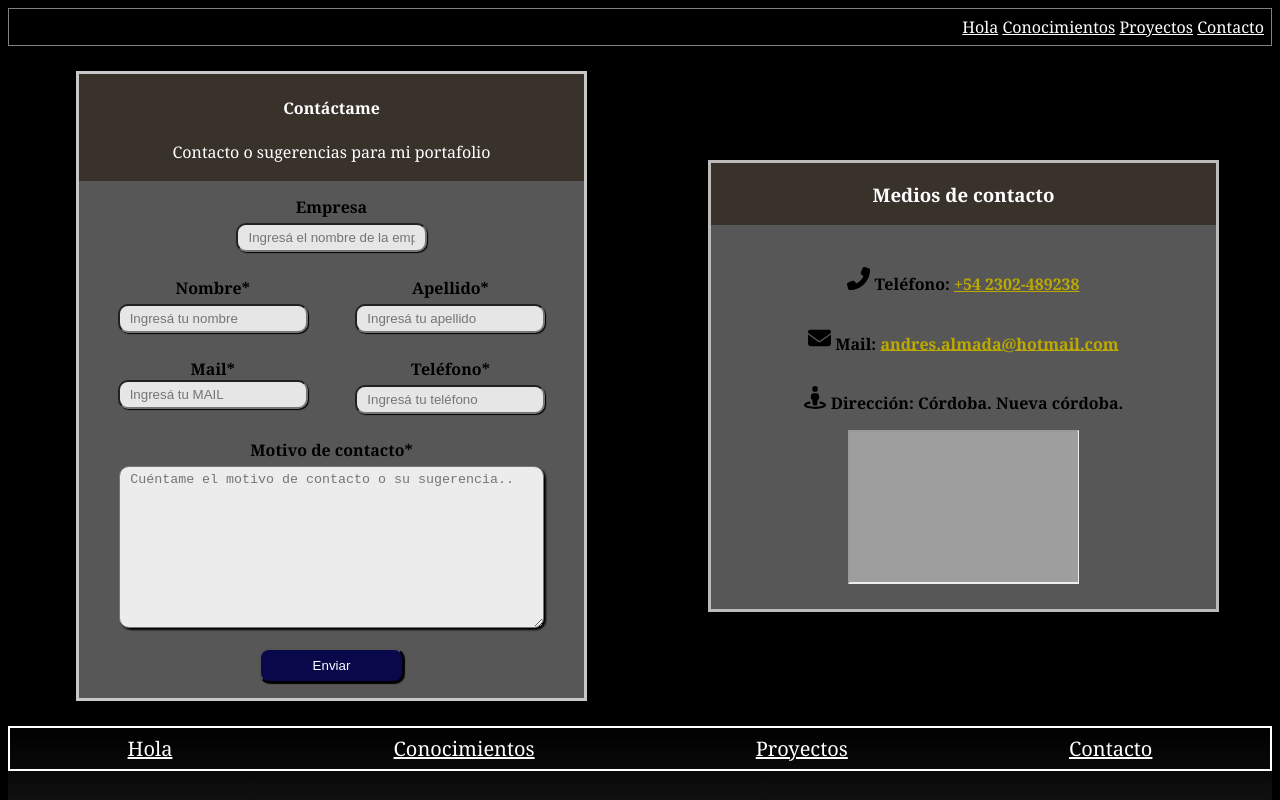
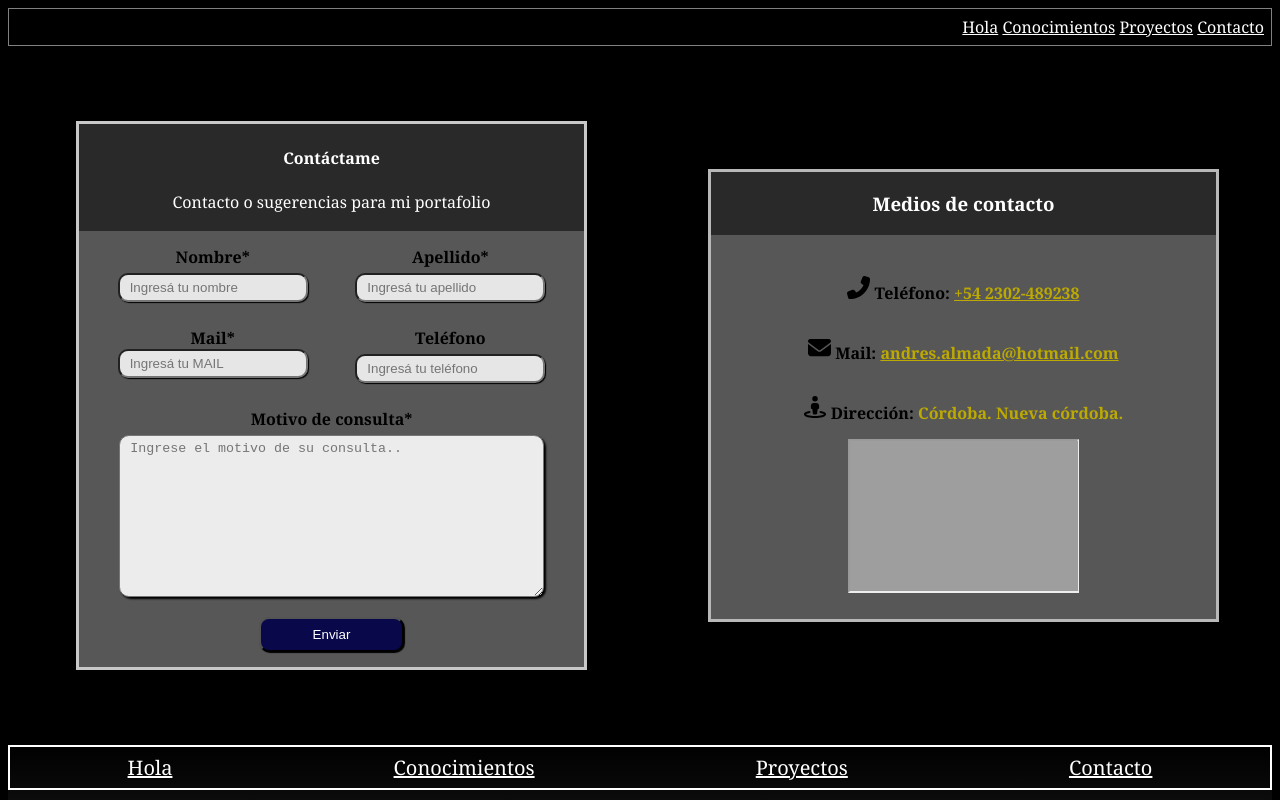
Before and after one commit to AndresAlmada/portafolio, a plain HTML site: page contacto.html in a window 1280 px wide. Shown: the top 800 px of the page. Drawn offline with Linux system fonts and the light colour scheme; grey boxes are pictures that could not be loaded.

Commit message:
cambie algo de contacto

```diff
--- a/contacto.html
+++ b/contacto.html
@@ -39,8 +39,8 @@
     </header>
 
     <main>
-        <section id="seccion-contacto">
-
+        <section>
+            <div id="seccion-contacto">
                 <div class="texto-breve">
                     <div class="contactame">
                         <h4>Contáctame</h4>
@@ -48,13 +48,6 @@
                     </div>
                     <section class="formulario">
                         <form action="register" method="post">
-                        <div class="empresa-y-cuit">
-                            <div class="empresaa">
-                                <label for="empresa">Empresa</label>
-                                <input type="text" name="empresa" placeholder="Ingresá el nombre de la empresa">
-                            </div>
-
-                        </div>
 
                             <div class="nombre-y-apellido">
                                 <div class="nombree">
@@ -72,14 +65,14 @@
                                     <input type="email" name="mail"required placeholder="Ingresá tu MAIL">
                                 </div>
                                 <div class="telefonoo">
-                                <label for="tel">Teléfono*</label>
-                                <input type="tel" name="tel"required placeholder="Ingresá tu teléfono">
+                                    <label for="tel">Teléfono</label>
+                                    <input type="tel" name="tel" placeholder="Ingresá tu teléfono">
                                 </div>
                             </div>
 
                             <div class="motivo-de-contacto">
-                            <label for="motivo-de-contactoo">Motivo de contacto*</label>
-                            <textarea name="motivo-de-contactoo" id="" cols="100" rows="10"required placeholder="Cuéntame el motivo de contacto o su sugerencia.."></textarea>
+                                <label for="motivo-de-contactoo">Motivo de consulta*</label>
+                                <textarea name="motivo-de-contactoo" id="" cols="100" rows="10"required placeholder="Ingrese el motivo de su consulta.."></textarea>
                             </div>
 
                             <div class="boton">
@@ -95,8 +88,9 @@
                         <!-- <h4>Redes de contacto</h4> -->
                         <p><img class="iconos-de-contacto" src="./phone-flip-solid.svg" alt=""> Teléfono:  <a href="tel:+34678567876">+54 2302-489238</a> </p>
                         <p><img class="iconos-de-contacto" src="./envelope-solid.svg" alt=""> Mail: <a href="mailto:andres.almada@hotmail.com"> andres.almada@hotmail.com</a></p>
-                    <p><img class="iconos-de-contacto" src="./street-view-solid.svg" alt=""> Dirección: Córdoba. Nueva córdoba.</p> <iframe src="https://www.google.com/maps/d/embed?mid=1g62aq0Bp8PIqQQEsxnPkON86uWU&hl=en_US&ehbc=2E312F" width="50%" height="25%"></iframe>
+                        <p><img class="iconos-de-contacto" src="./street-view-solid.svg" alt=""> Dirección: <span id="direction"> Córdoba. Nueva córdoba.</span></p> <iframe src="https://www.google.com/maps/d/embed?mid=1g62aq0Bp8PIqQQEsxnPkON86uWU&hl=en_US&ehbc=2E312F" width="50%" height="25%"></iframe>
 
+                    </div>
                 </div>
             </div>
         </section>
--- a/style-form.css
+++ b/style-form.css
@@ -20,19 +20,6 @@ input {
     box-shadow: 1px 1px 1px rgb(0, 0, 0);
 }
 
-.empresa-y-cuit  {
-    display: flex;
-    justify-content: space-around;
-    /* border: 3px solid rgb(12, 53, 175); */
-    margin: 1%;
-    padding: 2%;
-}
-
-.empresaa {
-    display: flex;
-    flex-direction: column;
-    width: 40%;
-}
 
 .nombre-y-apellido {
     display: flex;
@@ -116,7 +103,7 @@ textarea {
 }
 
 .contactame {
-    background-color: rgb(56, 50, 43);
+    background-color: rgb(41, 41, 41);
     padding: 2px;
     color: white;
 }
--- a/styles.css
+++ b/styles.css
@@ -322,11 +322,13 @@ h2 {
     background-color: rgb(0, 0, 0);
     width: 100%;
     height: auto;
+    margin: 50px 0px 50px 0px;
 
     display: flex;
     justify-content: space-around;
     align-items: center;
     text-align: center;
+
 }
 
 
@@ -339,7 +341,7 @@ h2 {
 
 .redes-y-contacto {
     width: 40%;
-    background-color: rgb(56, 50, 43);
+    background-color: rgb(41, 41, 41);
     margin: 10px;
     color: white;
     border: 3px solid rgba(255, 255, 255, 0.671);
@@ -367,6 +369,14 @@ h2 {
 
 .iconos-de-contacto {
     width: 5%;
+}
+
+#direction {
+    color:rgb(189, 170, 0);
+}
+
+#direction:hover{
+    color: rgb(39, 163, 1);
 }
 
 @media  (max-width: 480px) {
```
Lines whose indentation alone changed are shown as unchanged.
